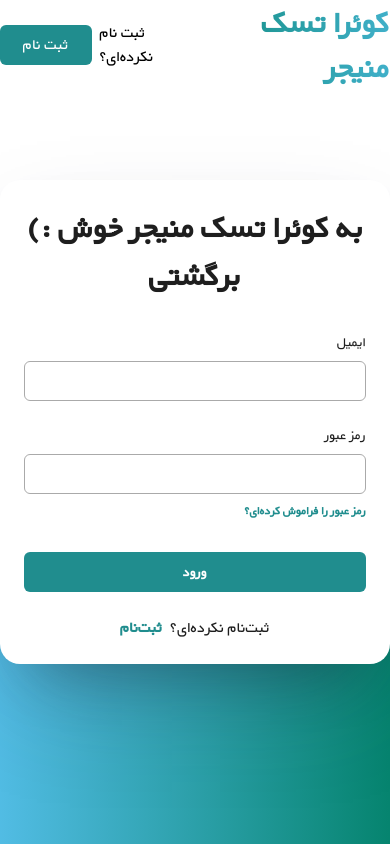
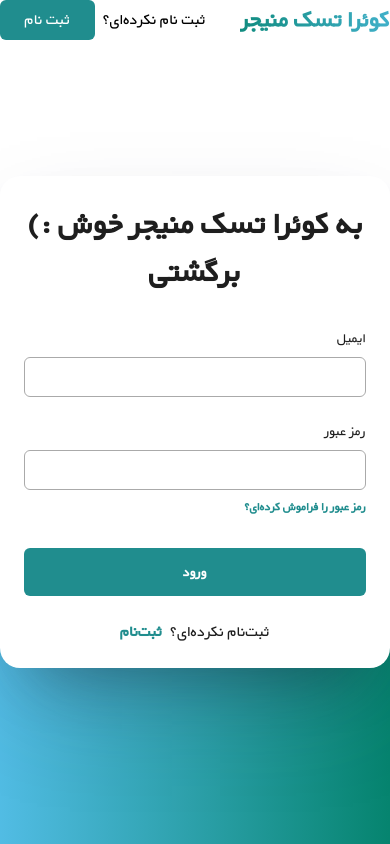
Before and after one commit to HeliaBigdeli/Taskban, a React (Create React App) app: page /login in a window 390 px wide. Built offline with nearby package versions, Linux system fonts and the light colour scheme.

Commit message:
change input and button to basic components

```diff
--- a/src/components/Authentication/ForgotPassword/index.tsx
+++ b/src/components/Authentication/ForgotPassword/index.tsx
@@ -1,6 +1,8 @@
 import { useState } from "react";
 import AuthLayout from "../../Layouts/Auth";
 import Card from "../../Layouts/Auth/Card";
+import Input from "../../Form/Input/Index";
+import Button from "../../Form/Button";
 
 const ForgotPassword: React.FC = (): JSX.Element => {
   const [isSent, setIsSent] = useState<boolean>(false);
@@ -17,27 +19,8 @@ const ForgotPassword: React.FC = (): JSX.Element => {
           <form className="flex flex-col items-center gap-5 self-stretch">
           {!isSent
             ? <>
-                <div className="flex flex-col items-end gap-XS self-stretch">
-                    <label
-                      className="text-black text-sm font-normal leading-normal"
-                      htmlFor="email"
-                    >
-                      ایمیل خود را وارد کنید
-                    </label>
-                    <input
-                      name="email"
-                      id="email"
-                      className="h-XL self-stretch rounded-md bg-white border border-lightgray"
-                      type="email"
-                    />
-                </div>
-                <button
-                  onClick={handleClick}
-                  type="submit"
-                  className="text-white text-sm leading-normal font-extrabold h-12 self-stretch rounded-md bg-brand-primary"
-                >
-                  دریافت ایمیل بازیابی رمز عبور
-                </button>
+                <Input name="email" id="email" type="email" labelText="ایمیل خود را وارد کنید" hasLabel={true}/>
+                <Button text="دریافت ایمیل بازیابی رمز عبور" type="submit" onClick={handleClick}/>
               </>
             : <p className="text-black text-sm font-normal leading-normal">
                 .لینک بازیابی رمز عبور برای شما ایمیل شد. لطفا ایمیل خود را بررسی
--- a/src/components/Authentication/Login/index.tsx
+++ b/src/components/Authentication/Login/index.tsx
@@ -1,55 +1,32 @@
-import { Link } from "react-router-dom";
 import AuthLayout from "../../Layouts/Auth";
 import Card from "../../Layouts/Auth/Card";
+import Input from "../../Form/Input/Index";
+import { Link } from "react-router-dom";
+import Button from "../../Form/Button";
 
 const Login: React.FC = (): JSX.Element => {
   return (
     <AuthLayout>
       <Card page={"login"}>
         <form className="flex flex-col items-center gap-L self-stretch">
-          <div className="flex flex-col items-end gap-M self-stretch">
-            <div className="flex flex-col items-end gap-XS self-stretch">
-              <label className="text-black text-sm font-normal leading-normal" htmlFor="email">
-                ایمیل
-              </label>
-              <input
-                name = "email"
-                id="email"
-                className="h-XL self-stretch rounded-md bg-white border border-lightgray"
-                type="email"
-              />
-            </div>
-            <div className="flex flex-col items-end gap-XS self-stretch">
-              <label className="text-black text-sm font-normal leading-normal" htmlFor="password">
-                رمز عبور
-              </label>
-              <input
-                name="password"
-                id="password"
-                className="h-XL self-stretch rounded-md bg-white border border-lightgray"
-                type="password"
-              />
-              <button
-                type="button"
-                className="text-brand-primary text-xs leading-normal font-extrabold"
-              >
-                <Link to="/forgot">رمز عبور را فراموش کرده‌ای؟</Link>
-              </button>
-            </div>
+          <div className="flex flex-col gap-M self-stretch">
+            <Input name="email" id="email" type="email" labelText="ایمیل" hasLabel={true}/>
+            <Input
+              name="password"
+              id="password"
+              type="password"
+              labelText="رمز عبور"
+              hasLabel={true}
+              subText={{text: "رمز عبور را فراموش کرده‌ای؟",
+                link: "/forgot",
+                isSet: true
+               }}
+            />
           </div>
           <div className="flex flex-col items-center gap-M self-stretch">
-            <button
-              className="text-white text-sm font-extrabold leading-normal h-XL p-[10px] self-stretch rounded-md bg-brand-primary"
-              type="submit"
-            >ورود
-            </button>
+            <Button text="ورود" type="submit"/>
             <div className="flex flex-end items-center gap-XS">
-              <button
-                type="button"
-                className="text-brand-primary text-base font-extrabold"
-              >
-                <Link to="/register">ثبت‌نام</Link>
-              </button>
+              <Link className="text-brand-primary text-base font-extrabold" to="/register">ثبت‌نام</Link>
               <span className="text-black text-base font-medium">
                 ثبت‌نام نکرده‌ای؟
               </span>
--- a/src/components/Authentication/Register/index.tsx
+++ b/src/components/Authentication/Register/index.tsx
@@ -1,44 +1,17 @@
 import AuthLayout from "../../Layouts/Auth";
 import Card from "../../Layouts/Auth/Card";
+import Input from "../../Form/Input/Index";
+import Button from "../../Form/Button";
+
 const Register: React.FC = (): JSX.Element => {
   return (
     <AuthLayout>
       <Card page={"register"}>
         <section className="flex flex-col items-end gap-L self-stretch">
           <form className="flex flex-col items-end gap-[20px] self-stretch">
-            <div className="flex flex-col items-end gap-XS self-stretch">
-              <label className="text-black text-right text-sm font-normal leading-normal" htmlFor="fullName">
-                نام کامل
-              </label>
-              <input
-                name="fullName"
-                id="fullName"
-                className="h-XL self-stretch rounded-md bg-white border border-lightgray"
-                type="text"
-              />
-            </div>
-            <div className="flex flex-col items-end gap-XS self-stretch">
-              <label className="text-black text-sm font-normal leading-normal" htmlFor="email">
-                ایمیل
-              </label>
-              <input
-                name="email"
-                id="email"
-                className="h-XL self-stretch rounded-md bg-white border border-lightgray"
-                type="email"
-              />
-            </div>
-            <div className="flex flex-col items-end gap-XS self-stretch">
-              <label className="text-black text-sm font-normal leading-normal" htmlFor="password">
-                رمز عبور
-              </label>
-              <input
-                name="password"
-                id="password"
-                className="h-XL self-stretch rounded-md bg-white border border-lightgray"
-                type="password"
-              />
-            </div>
+            <Input name="fullName" id="fullName" type="text" labelText="نام کامل" hasLabel={true}/>
+            <Input name="email" id="email" type="email" labelText="ایمیل" hasLabel={true}/>
+            <Input name="password" id="password" type="password" labelText="رمز عبور" hasLabel={true}/>
             <div className="flex justify-end items-center gap-XS">
               <label className="text-black text-base font-medium" htmlFor="rules">
                 .قوانین و مقررات را می‌پذیرم
@@ -50,12 +23,7 @@ const Register: React.FC = (): JSX.Element => {
                 type="checkbox"
               />
             </div>
-            <button
-              type="submit"
-              className="text-white text-sm font-extrabold h-12 self-stretch rounded-md bg-brand-primary"
-            >
-                ثبت‌نام
-            </button>
+            <Button text="ثبت‌نام" type="submit"/>
           </form>
         </section>
       </Card>
--- a/src/components/Authentication/Reset/index.tsx
+++ b/src/components/Authentication/Reset/index.tsx
@@ -1,5 +1,7 @@
 import AuthLayout from "../../Layouts/Auth";
 import Card from "../../Layouts/Auth/Card";
+import Input from "../../Form/Input/Index";
+import Button from "../../Form/Button";
 
 const Reset: React.FC = (): JSX.Element => {
   return (
@@ -7,23 +9,8 @@ const Reset: React.FC = (): JSX.Element => {
       <Card page={"reset"}>
         <section className="flex flex-col items-end gap-L self-stretch">
           <form className="flex flex-col items-end gap-5 self-stretch">
-            <div className="flex flex-col items-end gap-XS self-stretch">
-              <label className="text-black text-sm font-normal leading-normal" htmlFor="password">
-                رمز عبور جدید را وارد کنید
-              </label>
-              <input
-                name="password"
-                id="password"
-                className="h-XL self-stretch rounded-md bg-white border border-lightgray"
-                type="password"
-              />
-            </div>
-            <button
-              type="submit"
-              className="text-white text-sm leading-normal font-extrabold h-12 self-stretch rounded-md bg-brand-primary"
-            >
-                تغییر رمز عبور
-            </button>
+            <Input name="password" id="password" type="password" labelText="رمز عبور جدید را وارد کنید" hasLabel={true}/>
+            <Button text="تغییر رمز عبور" type="submit"/>
           </form>
         </section>
       </Card>
--- /dev/null
+++ b/src/components/Form/Button/index.tsx
@@ -0,0 +1,19 @@
+interface IProps {
+    text: string,
+    type: "submit" | "button" | "reset",
+    onClick?: (e: React.MouseEvent<HTMLButtonElement>) => void
+}
+
+const Button:React.FC<IProps> = ({text, type, onClick}) :JSX.Element => {
+    return (
+        <button
+                onClick={onClick}
+                type={type}
+                className="text-white text-sm leading-normal font-extrabold h-12 self-stretch rounded-md bg-brand-primary"
+            >
+            {text}
+        </button>
+    )
+}
+
+export default Button;
--- /dev/null
+++ b/src/components/Form/Input/Index.tsx
@@ -0,0 +1,42 @@
+import { Link } from "react-router-dom";
+
+interface IProps {
+    name: string,
+    id: string,
+    type: string,
+    labelText?: string,
+    hasLabel: boolean,
+    subText?: {
+        text: string,
+        link: string,
+        isSet: boolean
+    }
+}
+
+const Input:React.FC<IProps> = ({name, id, type, labelText, hasLabel, subText}) :JSX.Element => {
+    return (
+        <div className="flex flex-col items-end gap-XS self-stretch">
+            {hasLabel &&
+                <label className="text-black text-sm font-normal leading-normal" htmlFor={id}>
+                    {labelText}
+                </label>
+            }
+            <input
+                name={name}
+                id={id}
+                className="h-XL self-stretch rounded-md bg-white border border-lightgray"
+                type={type}
+            />
+            {subText?.isSet &&
+                <Link
+                    className="text-brand-primary text-xs leading-normal font-extrabold"
+                    to={subText.link}
+                >
+                    {subText.text}
+                </Link>
+             }
+      </div>
+    )
+}
+
+export default Input;
--- a/src/components/Layouts/Auth/Header/style.module.css
+++ b/src/components/Layouts/Auth/Header/style.module.css
@@ -7,3 +7,9 @@
     background-clip: text;
     -webkit-text-fill-color: transparent;
 }
+
+@media (max-width: 475px) {
+    .navbarTitle {
+        font-size: 24px;
+    }
+}
```
